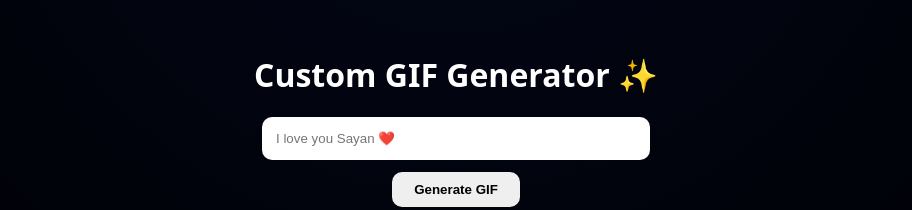
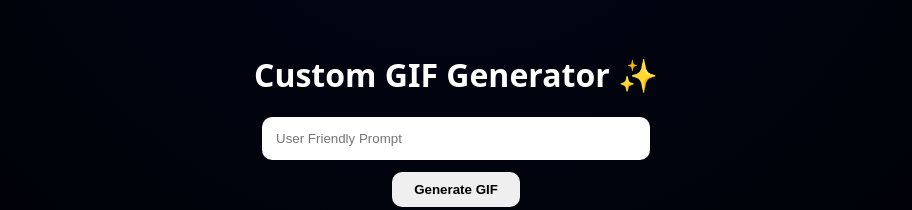
Before and after one commit to faiz-ak/Giffy, a React (Create React App) app: page / in a window 1280 px wide. Shown: the part 232-442 px from the top of the page, without its empty margins (184-1096 px from the left). Built offline with nearby package versions, Linux system fonts and the light colour scheme.

Commit message:
second commit

```diff
--- a/src/App.js
+++ b/src/App.js
@@ -117,7 +117,7 @@ function App() {
       <h1>Custom GIF Generator ✨</h1>
 
       <input
-        placeholder="I love you Sayan ❤️"
+        placeholder="User Friendly Prompt"
         value={inputText}
         onChange={(e) => setInputText(e.target.value)}
       />
```
